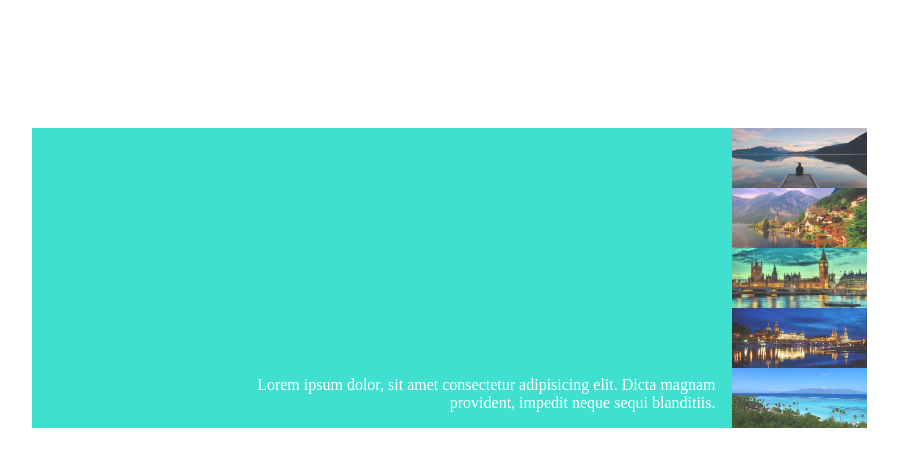
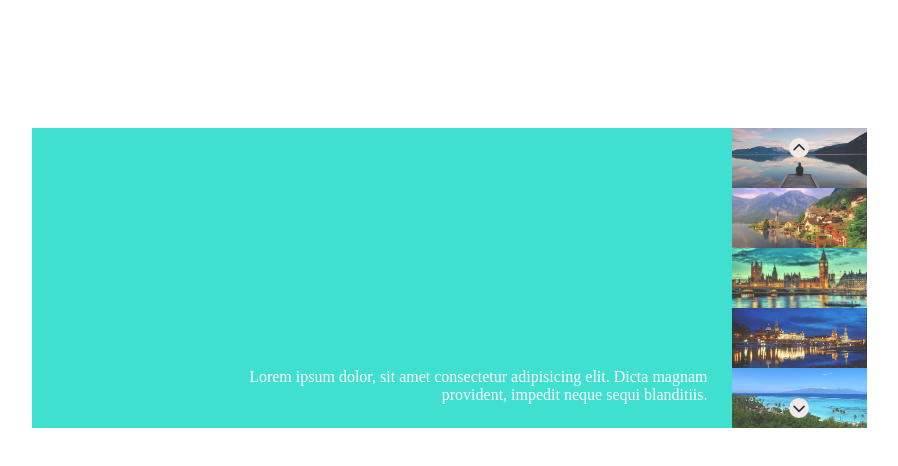
Before and after one commit to AnTosi/js-array-carousel, a plain HTML site: page index.html in a window 1280 px wide. Shown: the whole page, without its empty margins (191-1089 px from the left). Drawn offline with Linux system fonts and the light colour scheme.

Commit message:
aggiunti bottoni up e down

```diff
--- a/assets/css/style.css
+++ b/assets/css/style.css
@@ -42,8 +42,8 @@ body {
 
 .heroText {
     position: absolute;
-    bottom: 1rem;
-    right: 1rem;
+    bottom: 1.5rem;
+    right: 1.5rem;
     text-align: right;
     width: 70%;
     color: white;
@@ -53,3 +53,30 @@ body {
     filter: brightness(1);
     border: 2px solid white;
 }
+
+button {
+    height: 20px;
+    width: 20px;
+    background-color: rgb(238, 228, 228);
+    border-radius: 50%;
+    z-index: 2;
+    position:absolute;
+    border-style: none;
+    left: 50%;
+    transform: translate(-50%, 0);
+}
+
+button.up {
+    top: 10px;
+}
+
+button.down {
+    bottom: 10px;
+}
+#svezia {
+    position: relative;
+}
+
+#paradise {
+    position: relative;
+}
--- a/index.html
+++ b/index.html
@@ -5,6 +5,7 @@
     <meta http-equiv="X-UA-Compatible" content="IE=edge">
     <meta name="viewport" content="width=device-width, initial-scale=1.0">
     <link rel="stylesheet" href="./assets/css/style.css">
+    <link rel="stylesheet" href="https://cdnjs.cloudflare.com/ajax/libs/font-awesome/6.0.0-beta2/css/all.min.css" integrity="sha512-YWzhKL2whUzgiheMoBFwW8CKV4qpHQAEuvilg9FAn5VJUDwKZZxkJNuGM4XkWuk94WCrrwslk8yWNGmY1EduTA==" crossorigin="anonymous" referrerpolicy="no-referrer" />
     <title>Document</title>
 </head>
 <body>
@@ -17,11 +18,15 @@
         </div>
 
         <div id="imageSelector">
-            <div id="svezia" class="thumb"><img src="./assets/img/01.jpg" alt=""></div>
+            <div id="svezia" class="thumb"><img src="./assets/img/01.jpg" alt="">
+                <button class="up"><i class="fas fa-chevron-up"></i></button>
+            </div>
             <div id="svizzera" class="thumb"><img src="./assets/img/02.jpg" alt=""></div>
             <div id="gb" class="thumb"><img src="./assets/img/03.jpg" alt=""></div>
             <div id="germania" class="thumb"><img src="./assets/img/04.jpg" alt=""></div>
-            <div id="paradise" class="thumb"><img src="./assets/img/05.jpg" alt=""></div>
+            <div id="paradise" class="thumb"><img src="./assets/img/05.jpg" alt="">
+                <button class="down"><i class="fas fa-chevron-down"></i></button>
+            </div>
         </div>
     </div>
 
```
